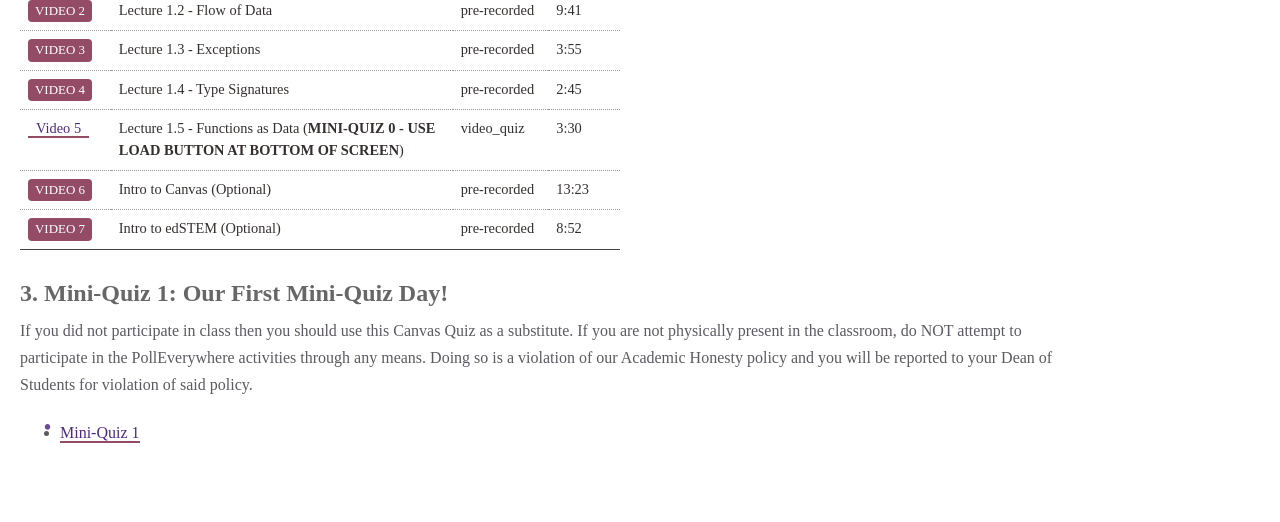
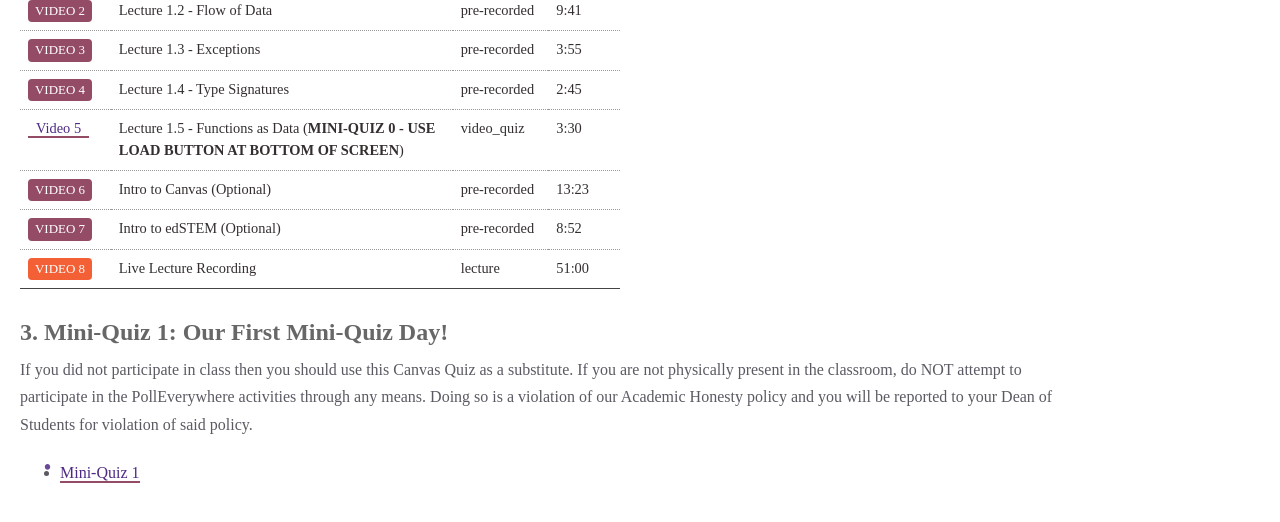
Before and after one commit to shhyou/bain-cs111-web-fork, a Jekyll site: the page built from pages/_lectures/week01_lecture03.md, in a window 1280 px wide and 900 px high, scrolled down 803 px. Shown: the top 522 px of the window. Built offline with Jekyll 4.4.1, drawn with Linux system fonts in a browser that asks for light colours; some web fonts are replaced.

Commit message:
wk1 end'

```diff
--- a/pages/_lectures/week01_lecture03.md
+++ b/pages/_lectures/week01_lecture03.md
@@ -40,6 +40,10 @@ videos:
   - url: "https://northwestern.hosted.panopto.com/Panopto/Pages/Viewer.aspx?id=09f059be-98da-4d92-9a9c-b083000c76cf"
     title: "Intro to edSTEM (Optional)"
     duration: "8:52"
+  - url: https://northwestern.hosted.panopto.com/Panopto/Pages/Viewer.aspx?id=5ea7af38-cd6f-423d-b19a-b0780012823d
+    title: "Live Lecture Recording"
+    duration: "51:00"
+    live: 1
 ---
 
 Today we'll build off the pre-recorded lecture on Data Flow diagrams to start designing programs using a text-based programming language. Make sure to watch the lecture video BEFORE coming to class.
```
Also changed, not shown: pages/_resources/edstem.md (+4 -0 lines).
